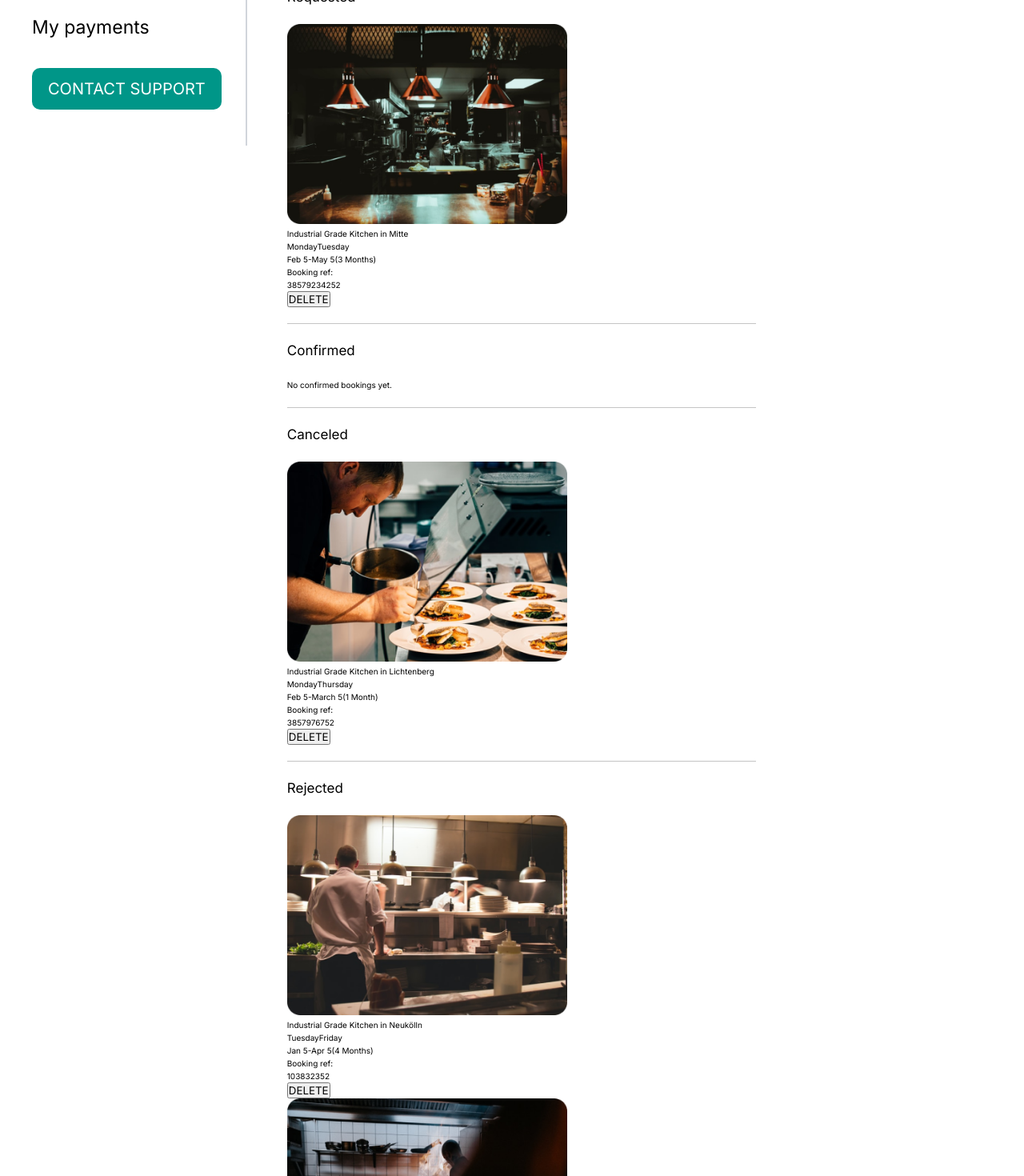
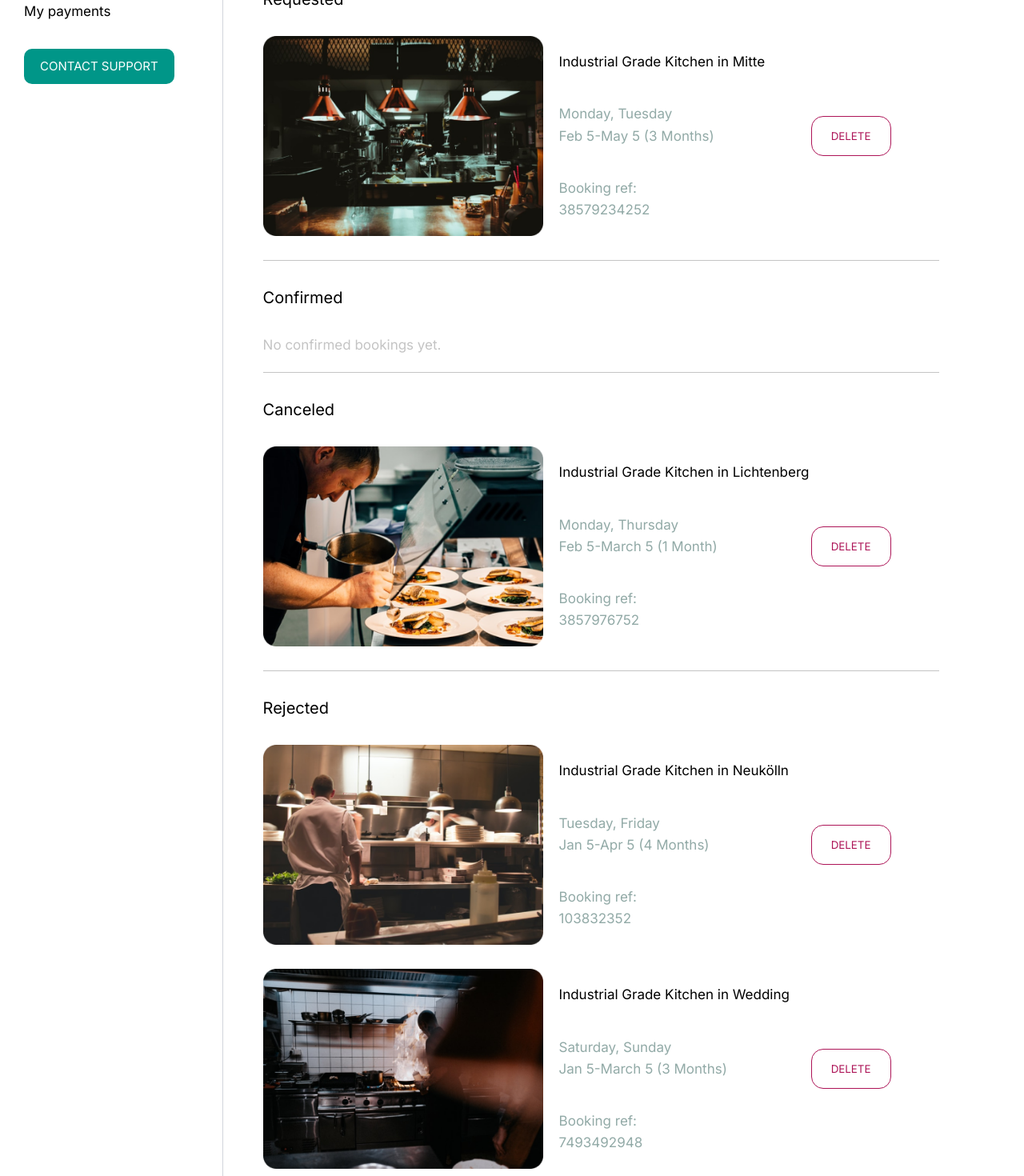
Before and after one commit to FoodleBerlin/foodle, a Next.js app: page /myBookings in a window 1280 px wide. Shown: the part 240-1710 px from the top of the page at 80% size. Built offline with nearby package versions, Linux system fonts and the light colour scheme.

Commit message:
style: add style

```diff
--- a/pages/myBookings/index.tsx
+++ b/pages/myBookings/index.tsx
@@ -91,23 +91,26 @@ const myBookings: NextPage=()=>{
                     <h2>A list of all bookings made, requested, rejected, cancelled and confirmed</h2>
 
 
-                    <div className={styles['bookingList_requested']}>
+                    <div className="">
                         <h3>Requested</h3>
 
-                        <div>
+                        <div className={styles['bookingList__info']}>
+                            <div className={styles['bookingList__info__box']}>
                                 <Image alt={'Kitchen Image'} src={bookingData[0].img} width={350} height={250} />
-                            <div>
+                                <div className={styles['bookingList__info__box__text']}>
                                     <h4>{bookingData[0].name} in {bookingData[0].area}</h4>
-                                <h5>{bookingData[0].availableDays} <br /> {bookingData[0].startDate}-{bookingData[0].endDate}({bookingData[0].duration})</h5>
+                                    <h5>{bookingData[0].availableDays.join(", ")} <br /> {bookingData[0].startDate}-{bookingData[0].endDate} ({bookingData[0].duration})</h5>
                                     <h6>Booking ref: <br />{bookingData[0].id}</h6>
                                 </div>
-                            <button className="delete">DELETE</button>
+                            </div>
+
+                            <button className={styles['bookingList__btn']}>DELETE</button>
                         </div>
 
                         <hr />
                     </div>
 
-                    <div className={styles['bookingList_confirmed']}>
+                    <div className="">
                         <h3>Confirmed</h3>
 
                         <p>No confirmed bookings yet.</p>
@@ -115,43 +118,52 @@ const myBookings: NextPage=()=>{
                         <hr />
                     </div>
 
-                    <div className={styles['bookingList_canceled']}>
+                    <div className="">
                         <h3>Canceled</h3>
 
-                        <div>
+                        <div className={styles['bookingList__info']}>
+                            <div className={styles['bookingList__info__box']}>
                                 <Image alt={'Kitchen Image'} src={bookingData[1].img} width={350} height={250} />
-                            <div>
+                                <div className={styles['bookingList__info__box__text']}>
                                     <h4>{bookingData[1].name} in {bookingData[1].area}</h4>
-                                <h5>{bookingData[1].availableDays} <br /> {bookingData[1].startDate}-{bookingData[1].endDate}({bookingData[1].duration})</h5>
+                                    <h5>{bookingData[1].availableDays.join(", ")} <br /> {bookingData[1].startDate}-{bookingData[1].endDate} ({bookingData[1].duration})</h5>
                                     <h6>Booking ref: <br />{bookingData[1].id}</h6>
                                 </div>
-                            <button className="delete">DELETE</button>
+                            </div>
+
+                            <button className={styles['bookingList__btn']}>DELETE</button>
                         </div>
 
                         <hr />
                     </div>
 
-                    <div className={styles['bookingList_rejected']}>
+                    <div className="">
                         <h3>Rejected</h3>
 
-                        <div>
+                        <div className={styles['bookingList__info']}>
+                            <div className={styles['bookingList__info__box']}>
                                 <Image alt={'Kitchen Image'} src={bookingData[2].img} width={350} height={250} />
-                            <div>
+                                <div className={styles['bookingList__info__box__text']}>
                                     <h4>{bookingData[2].name} in {bookingData[2].area}</h4>
-                                <h5>{bookingData[2].availableDays} <br /> {bookingData[2].startDate}-{bookingData[2].endDate}({bookingData[2].duration})</h5>
+                                    <h5>{bookingData[2].availableDays.join(", ")} <br /> {bookingData[2].startDate}-{bookingData[2].endDate} ({bookingData[2].duration})</h5>
                                     <h6>Booking ref: <br />{bookingData[2].id}</h6>
                                 </div>
-                            <button className="delete">DELETE</button>
                             </div>
 
-                        <div>
+                            <button className={styles['bookingList__btn']}>DELETE</button>
+                        </div>
+
+                        <div className={styles['bookingList__info']}>
+                            <div className={styles['bookingList__info__box']}>
                                 <Image alt={'Kitchen Image'} src={bookingData[3].img} width={350} height={250} />
-                            <div>
+                                <div className={styles['bookingList__info__box__text']}>
                                     <h4>{bookingData[3].name} in {bookingData[3].area}</h4>
-                                <h5>{bookingData[3].availableDays} <br /> {bookingData[3].startDate}-{bookingData[3].endDate}({bookingData[3].duration})</h5>
+                                    <h5>{bookingData[3].availableDays.join(", ")} <br /> {bookingData[3].startDate}-{bookingData[3].endDate} ({bookingData[3].duration})</h5>
                                     <h6>Booking ref: <br />{bookingData[3].id}</h6>
                                 </div>
-                            <button className="delete">DELETE</button>
+                            </div>
+
+                            <button className={styles['bookingList__btn']}>DELETE</button>
                         </div>
 
                         <hr />
--- a/pages/myBookings/myBookings.module.scss
+++ b/pages/myBookings/myBookings.module.scss
@@ -12,9 +12,9 @@
 
     display: flex;
     flex-direction: column;
-    border-right: 2px solid colors.$color-light-grey;
-    margin: 1rem 1rem;
-    padding:3rem 3rem;
+
+    margin: 1rem 0 1rem 1rem;
+    padding:3rem 2rem;
     cursor: pointer;
     height: 100%;
 
@@ -25,7 +25,7 @@
 
     &__profile{
         color: colors.$color-primary-light;
-        font-size: 2rem;
+        font-size: 1.7rem;
         transition: 500ms;
         margin: 1.5rem 0;
 
@@ -36,7 +36,7 @@
 
     &__bp{
         color: colors.$color-black;
-        font-size: 2.3rem;
+        font-size: 1.7rem;
         margin: 1.5rem 0;
 
         &::after{
@@ -60,7 +60,7 @@
     &__support{
         background: colors.$color-primary-light;
         border-radius: 1rem;
-        font-size: 2rem;
+        font-size: 1.5rem;
         padding: 1rem 2rem;
         margin: 1.5rem 0;
         transition: 500ms;
@@ -77,6 +77,9 @@
 
 .bookingList{
     margin: 2rem 4rem;
+    width: 70%;
+    padding-left: 5rem;
+    border-left: 1px solid colors.$color-light-grey;
 
     h1{
         font-size: 3.5rem;
@@ -102,7 +105,66 @@
     }
 
     h3{
+        font-size: 2rem;
+        margin: 3rem 0;
+    }
+
+    p{
         font-size: 1.7rem;
-        margin: 2rem 0;
+        color: colors.$color-grey;
+    }
+
+    &__info{
+        display: flex;
+        flex-direction: row;
+        justify-content: space-between;
+        margin-bottom: 3rem;
+
+        &__box{
+            display: flex;
+            flex-direction: row;
+
+            &__text{
+                display: flex;
+                flex-direction: column;
+                justify-content: space-around;
+
+                font-size: 1.7rem;
+                margin-left: 2rem;
+            }
+        }
+
+        h5{
+
+            color: colors.$color-subtle;
+        }
+
+        h6{
+
+            color: colors.$color-subtle;
+        }
+
+    }
+
+    &__btn{
+        border-radius: 1.5rem;
+        border: 1px solid colors.$color-secondary;
+        color: colors.$color-secondary;
+        background-color: transparent;
+        height: 5rem;
+        width: 10rem;
+
+        position: relative;
+        right: 6rem;
+
+       align-self: center;
+
+       transition: 500ms;
+
+        &:hover{
+            color: colors.$color-white;
+            border: 1px solid colors.$color-primary-light;
+            background: colors.$color-secondary;
+        }
     }
 }
```
Lines whose indentation alone changed are shown as unchanged.
